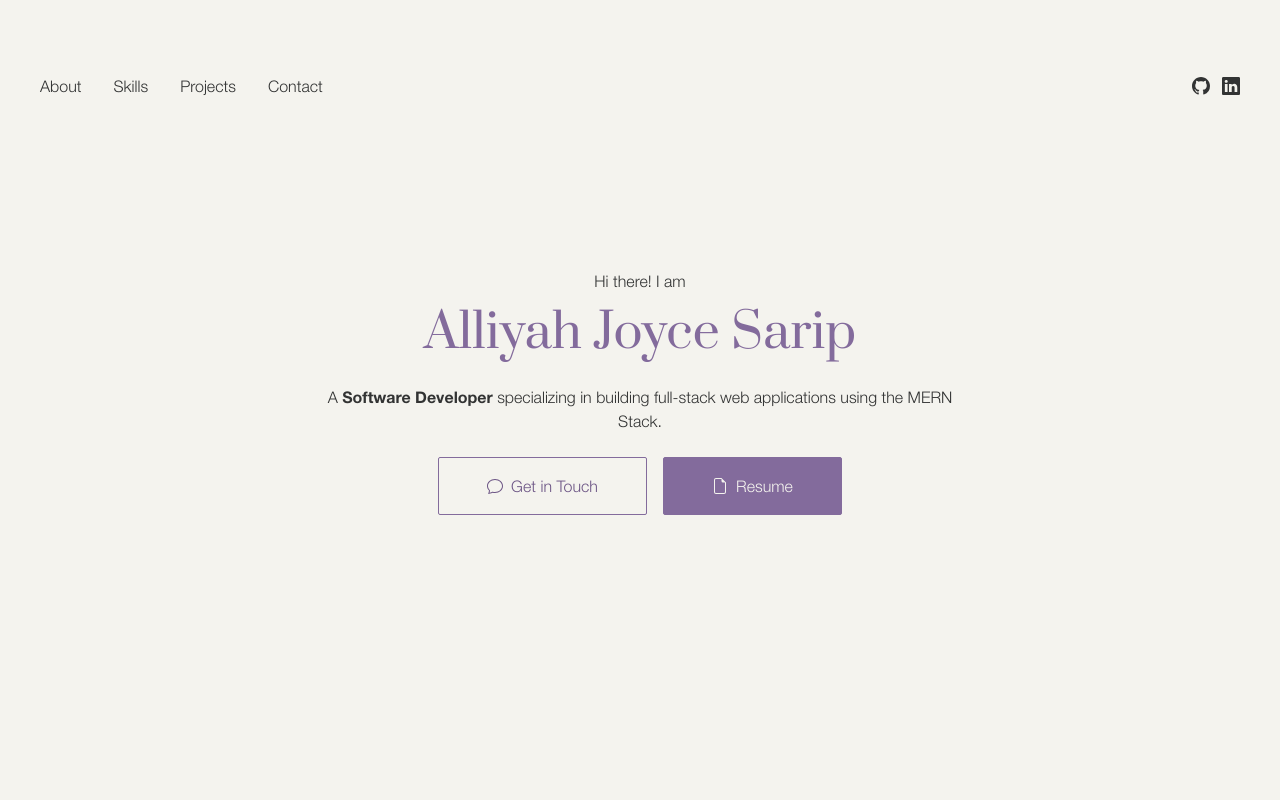
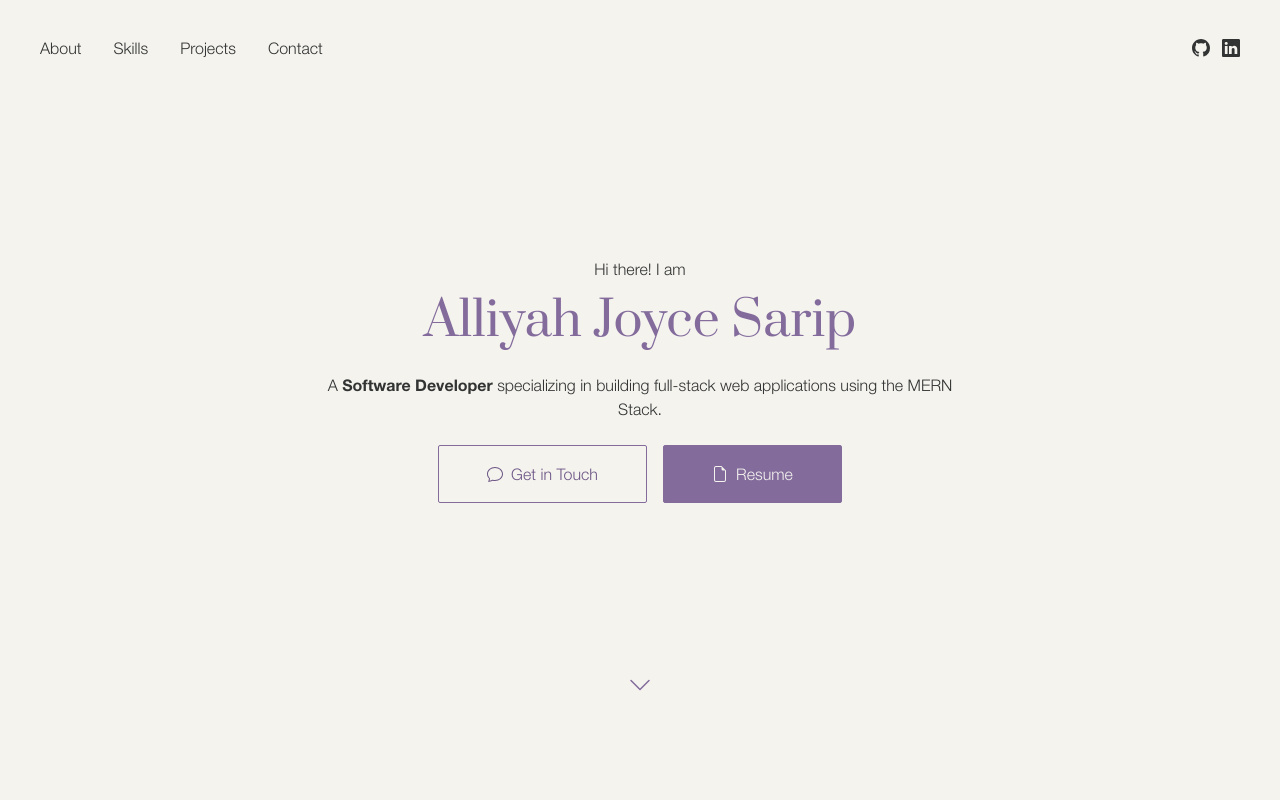
Before and after one commit to alliyah95/portfolio, a Next.js app: page / in a window 1280 px wide. Shown: the top 800 px of the page. Built offline with nearby package versions, Linux system fonts and the light colour scheme.

Commit message:
style: make navbar more responsive to screen sizes

```diff
--- a/src/app/globals.css
+++ b/src/app/globals.css
@@ -3,6 +3,9 @@
 @tailwind utilities;
 
 @layer base {
+    a {
+        @apply transition-all ease-linear;
+    }
     html {
         @apply scroll-smooth;
     }
@@ -24,38 +27,22 @@
     h3 {
         @apply font-prata text-xl lg:text-2xl leading-tight;
     }
-    input,
-    textarea {
-        @apply block w-full rounded-none bg-transparent border-b border-b-black-100/60 focus:border-b-black-100 hover:border-b-black-100 hover:outline-none focus:outline-none py-2 placeholder:text-black-100/60;
+    textarea,
+    input {
+        @apply block w-full rounded-none bg-transparent border-b border-b-black-100/60 outline-none
+        focus:border-b-black-100 py-2 placeholder:text-black-100/60;
     }
     textarea {
         @apply resize-none h-[96px] md:h-[128px];
     }
     header {
-        @apply fixed w-full z-40;
+        @apply fixed w-full z-50;
     }
-    nav {
-        @apply transition-all duration-200;
-    }
-    /* START - custom scrollbar */
-    ::-webkit-scrollbar {
-        @apply w-1 md:w-2;
-    }
-    ::-webkit-scrollbar-track {
-        @apply bg-transparent;
-    }
-    ::-webkit-scrollbar-thumb {
-        @apply bg-purple-100;
-    }
-    ::-webkit-scrollbar-thumb:hover {
-        @apply bg-purple-200;
-    }
-    /* END - custom scrollbar */
 }
 
 @layer components {
     .btn {
-        @apply rounded-sm py-3 md:py-4 px-8 md:px-12 flex justify-center items-center space-x-2 border border-purple-100 transition-all duration-300;
+        @apply rounded-sm py-3 md:py-4 px-8 md:px-12 flex justify-center items-center space-x-2 border border-purple-100 transition-all ease-linear;
     }
     .btn--filled {
         @apply bg-purple-100 hover:bg-purple-200 text-white-200 hover:border-purple-200;
@@ -70,13 +57,13 @@
         @apply w-full md:w-auto;
     }
     .nav {
-        @apply py-6 md:py-8 xl:py-14 px-6 md:px-9 xl:px-10 bg-white-200 relative z-50;
+        @apply py-6 md:py-8 2xl:py-14 px-6 md:px-9 xl:px-10 bg-white-200 relative z-50 transition-all duration-200;
     }
-    /* .nav--scrolled {
-        @apply py-6 md:py-8 bg-white-200;
-    } */
-    .nav-btn {
-        @apply md:hidden relative top-1;
+    .nav-item {
+        @apply my-px md:my-1;
+    }
+    .nav-link {
+        @apply hover:text-purple-100;
     }
 }
 
@@ -85,21 +72,54 @@
         @apply text-sm mt-1 text-start text-purple-100;
     }
     .skills-section {
-        @apply lg:min-h-[80vh] lg:flex lg:justify-center lg:items-center bg-purple-100 text-white-100;
+        @apply lg:min-h-[80vh] lg:flex lg:justify-center lg:items-center bg-purple-100 text-white-200 py-24;
     }
     .hero-section {
         @apply pt-20;
     }
-    .nav-item {
-        @apply my-px md:my-0.5;
+    .nav-list {
+        @apply bg-white-200 md:bg-transparent flex flex-col -my-1 md:my-0 md:flex-row md:space-x-6 xl:space-x-8 pt-4 py-6
+        w-screen absolute -left-[100%] top-16 pl-6 md:static md:w-auto md:pl-0 md:left-auto md:py-0 transition-all duration-300;
     }
-    .nav-link {
-        @apply hover:text-purple-100;
+    .nav-list.nav--open {
+        @apply left-0;
     }
-    .nav-list {
-        @apply bg-white-200 md:bg-transparent flex flex-col -my-0.5 md:my-0 md:flex-row md:space-x-6 xl:space-x-8 py-4 w-screen absolute -top-32 left-0 pl-6 transition-all duration-200 md:static md:w-auto md:pl-0 md:left-auto z-10;
+    .nav.nav--scrolled {
+        @apply 2xl:py-9;
     }
-    .nav-list.open {
-        @apply top-12 z-40;
+    .nav-btn {
+        @apply md:hidden relative top-1;
+    }
+    .hero-chevron {
+        @apply hidden;
     }
 }
+
+/* START - custom scrollbar */
+::-webkit-scrollbar {
+    @apply w-1 md:w-2;
+}
+::-webkit-scrollbar-track {
+    @apply bg-transparent;
+}
+::-webkit-scrollbar-thumb {
+    @apply bg-purple-100;
+}
+::-webkit-scrollbar-thumb:hover {
+    @apply bg-purple-200;
+}
+/* END - custom scrollbar */
+
+/* START - custom breakpoints for hero elements */
+@media (min-height: 700px) {
+    .hero-chevron {
+        display: block !important;
+    }
+}
+
+@media screen and (min-width: 768px) and (max-height: 520px) {
+    .hero-info-container {
+        padding-top: 64px;
+    }
+}
+/* END - custom breakpoints for hero elements */
--- a/src/components/sections/hero.tsx
+++ b/src/components/sections/hero.tsx
@@ -1,6 +1,6 @@
 import React from "react";
 import { Button } from "@/components/ui";
-import { BsChat, BsFileEarmark } from "react-icons/bs";
+import { BsChat, BsFileEarmark, BsChevronDown } from "react-icons/bs";
 
 type Props = {};
 
@@ -8,10 +8,10 @@ const Hero = (props: Props) => {
     return (
         <section
             id="about"
-            className="min-h-[60vh] lg:min-h-screen flex justify-center items-center hero-section"
+            className="hero-section min-h-[84vh] lg:min-h-screen flex flex-col justify-center items-center"
         >
             <div className="container text-center">
-                <div>
+                <div className="hero-info-container">
                     <p className="mb-3 md:mb-4 2xl:mb-6 2xl:text-xl">
                         Hi there! I am
                     </p>
@@ -40,6 +40,13 @@ const Hero = (props: Props) => {
                     />
                 </div>
             </div>
+            <div className="hero-chevron relative -bottom-28 md:-bottom-44 transition-all duration-200">
+                <div className="animate-bounce">
+                    <a href="#skills" className="cursor-pointer">
+                        <BsChevronDown className="text-xl md:text-2xl text-purple-100" />
+                    </a>
+                </div>
+            </div>
         </section>
     );
 };
--- a/src/components/ui/navbar.tsx
+++ b/src/components/ui/navbar.tsx
@@ -1,6 +1,6 @@
 "use client";
 
-import React, { useState } from "react";
+import React, { useState, useEffect } from "react";
 import { BsList } from "react-icons/bs";
 import { SocialIcons } from ".";
 
@@ -8,23 +8,37 @@ type Props = {};
 
 const Navbar = (props: Props) => {
     const [isMobileNavOpen, setIsMobileNavOpen] = useState<boolean>(false);
+    const [isScrolled, setIsScrolled] = useState<boolean>(false);
 
-    const handleNavList = () => {
+    const handleNavList = (): void => {
         setIsMobileNavOpen(!isMobileNavOpen);
     };
 
+    useEffect(() => {
+        const handleScroll = () => {
+            const scrolled = window.scrollY > 0;
+            setIsScrolled(scrolled);
+        };
+
+        window.addEventListener("scroll", handleScroll);
+
+        return () => {
+            window.removeEventListener("scroll", handleScroll);
+        };
+    }, []);
+
     return (
         <header>
-            <nav className="nav">
+            <nav className={`nav ${isScrolled ? "nav--scrolled" : ""}`}>
                 <div className="container">
                     <div className="flex justify-between items-center">
                         <div>
                             <button className="nav-btn" onClick={handleNavList}>
-                                <BsList className="text-xl" />
+                                <BsList className="text-2xl" />
                             </button>
                             <ul
                                 className={`nav-list ${
-                                    isMobileNavOpen ? "open" : ""
+                                    isMobileNavOpen ? "nav--open" : ""
                                 }`}
                             >
                                 <li className="nav-item">
```
